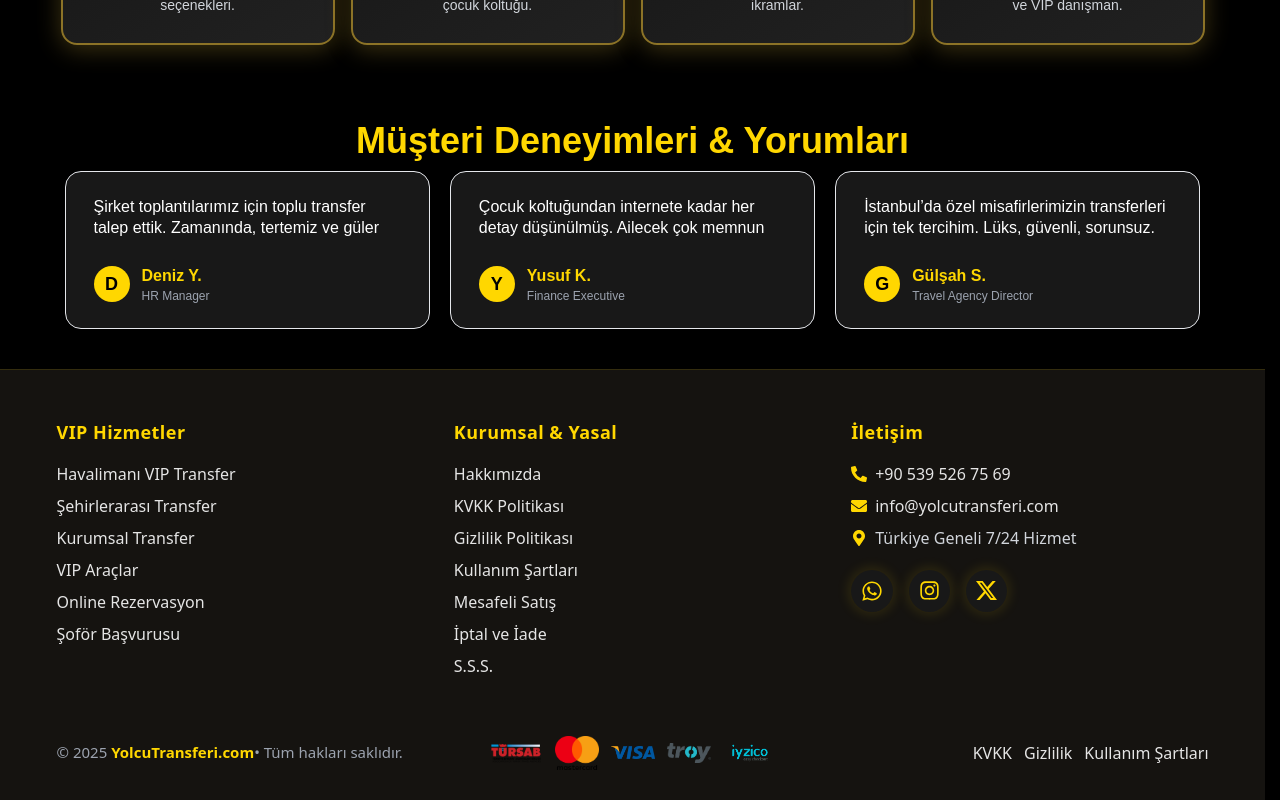
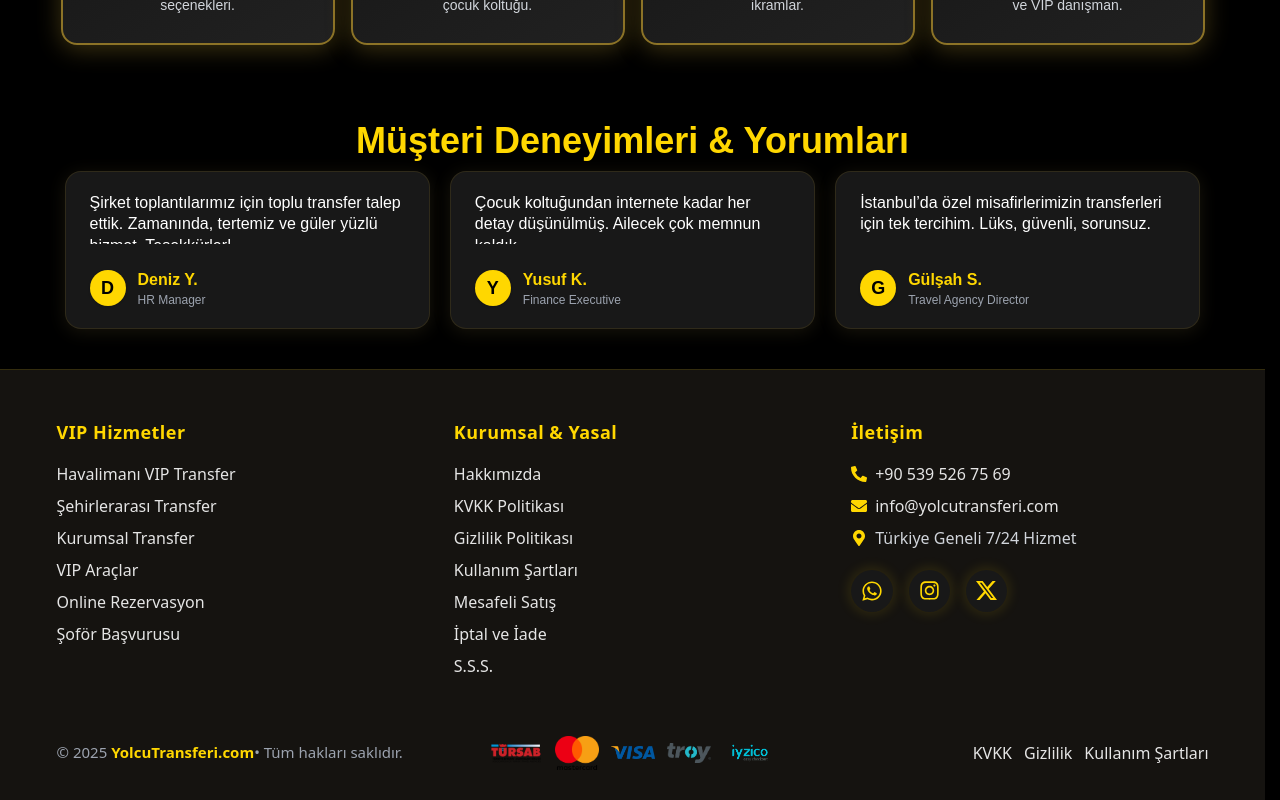
Before and after one commit to haliltayfur/yolcutransferi, a Next.js app: page / in a window 1280 px wide. Shown: the part 2690-3490 px from the top of the page. Built offline with nearby package versions, Linux system fonts and the light colour scheme.

Commit message:
Update TestimonialsSlider.jsx

```diff
--- a/components/TestimonialsSlider.jsx
+++ b/components/TestimonialsSlider.jsx
@@ -1,3 +1,5 @@
+// === Dosya: components/TestimonialsSlider.jsx ===
+
 "use client";
 
 import { useState, useEffect } from "react";
@@ -45,12 +47,32 @@ export default function TestimonialsSlider() {
       </h2>
       <div className={`flex ${isMobile ? "flex-col items-center" : "flex-row"} gap-5 justify-center transition-all`}>
         {getVisibleTestimonials().map((item, idx) => (
-          <div key={idx} className="bg-[#181818] border border-gold/18 rounded-2xl px-7 py-6 shadow flex flex-col justify-between min-h-[158px] max-w-sm w-full" style={{ minHeight: 158, maxHeight: 158, height: 158 }}>
-            <p className="text-base font-medium mb-4" style={{ lineHeight: "1.35em", height: "3.7em", overflow: "hidden", textOverflow: "ellipsis", display: "-webkit-box", WebkitLineClamp: 3, WebkitBoxOrient: "vertical" }}>
+          <div
+            key={idx}
+            className="bg-[#181818] border border-gold/20 rounded-2xl px-6 py-5 shadow flex flex-col justify-between min-h-[158px] max-w-sm w-full transition-all"
+            style={{
+              minHeight: 158,
+              maxHeight: 158,
+              height: 158,
+              boxShadow: "0 3px 18px #bfa65820",
+            }}
+          >
+            <p
+              className="text-base font-medium mb-4"
+              style={{
+                lineHeight: "1.35em",
+                height: "3.7em",
+                overflow: "hidden",
+                textOverflow: "ellipsis",
+                display: "-webkit-box",
+                WebkitLineClamp: 3,
+                WebkitBoxOrient: "vertical",
+              }}
+            >
               {item.comment}
             </p>
             <div className="flex items-center gap-3 mt-2">
-              <div className="w-9 h-9 rounded-full bg-gold text-black flex items-center justify-center text-lg font-bold">
+              <div className="w-9 h-9 rounded-full bg-gold text-black flex items-center justify-center text-lg font-bold shadow">
                 {item.avatar}
               </div>
               <div>
@@ -61,6 +83,19 @@ export default function TestimonialsSlider() {
           </div>
         ))}
       </div>
+      <style jsx>{`
+        @media (max-width: 640px) {
+          .text-4xl { font-size: 1.4rem !important; }
+          .max-w-sm { max-width: 98vw !important; }
+          .px-6 { padding-left: 10px !important; padding-right: 10px !important; }
+        }
+        @media (max-width: 400px) {
+          .text-4xl { font-size: 1.13rem !important; }
+          .px-6 { padding-left: 6px !important; padding-right: 6px !important; }
+        }
+      `}</style>
     </section>
   );
 }
+
+// === Dosya SONU: components/TestimonialsSlider.jsx ===
```
